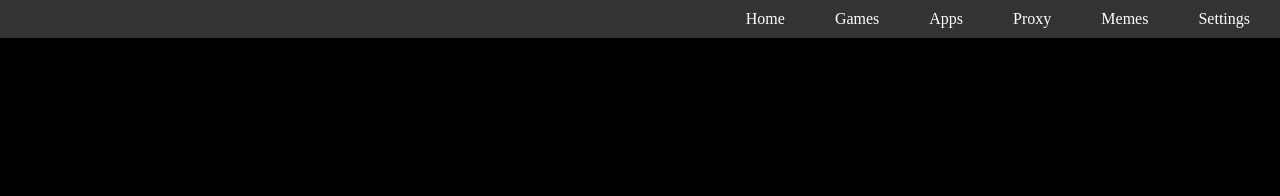
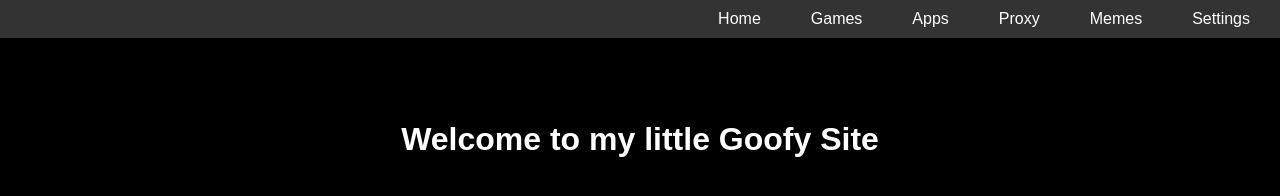
Before and after one commit to GoofyGamesProduction/ChatGPT-Games, a plain HTML site: page index.html in a window 1280 px wide. Drawn offline with Linux system fonts and the light colour scheme.

Commit message:
Update index.html

```diff
--- a/index.html
+++ b/index.html
@@ -1,3 +1,4 @@
+<!DOCTYPE html>
 <html>
 <head>
     <title>Your Goofy Site</title>
@@ -5,6 +6,7 @@
         body {
             background-color: black;
             margin: 0;
+            font-family: Arial, sans-serif;
         }
 
         #navbar {
@@ -29,8 +31,9 @@
         }
 
         #content {
-            padding: 100px 20px;
+            padding: 100px 0;
             text-align: center;
+            color: white;
         }
     </style>
 </head>
```
